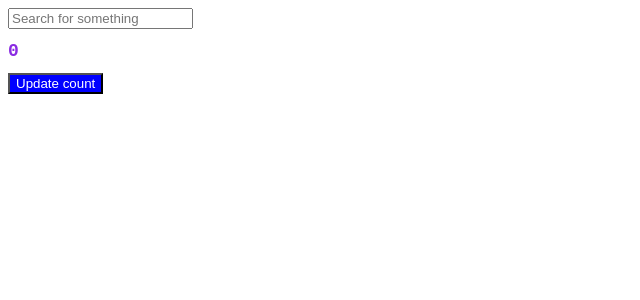
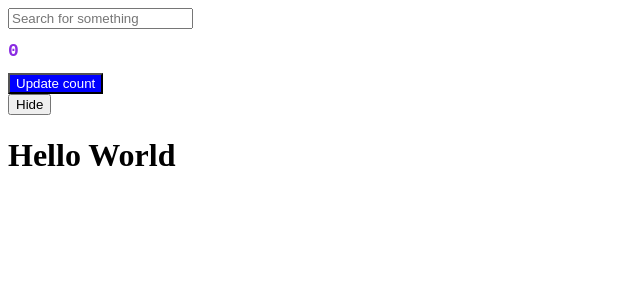
Before and after one commit to dongju93/movie-app-2024, a React (Create React App) app: page / in a window 1280 px wide. Shown: the top 300 px of the page, without its empty margins (0-640 px from the left). Built offline with nearby package versions, Linux system fonts and the light colour scheme.

Commit message:
#6.4 Cleanup

```diff
--- a/src/App.js
+++ b/src/App.js
@@ -3,13 +3,26 @@ import Button from "./Button";
 import styles from "./App.module.css";
 import { useState, useEffect } from "react";
 
+function Hello() {
+    useEffect(() => {
+        // 컴포넌트가 생성될 때 한 번만 실행, 왜냐하면 두번째 인자가 빈 배열이기 때문
+        console.log("Created Hello component");
+        // return 뒤 Function은 컴포넌트가 사라질 때(Destroy) 실행
+        return () => {
+            console.log("Destroyed Hello component");
+        };
+    }, []);
+    return <h1>Hello World</h1>;
+}
+
 function App() {
     const [count, setCount] = useState(0);
+    const [showing, setShowing] = useState(true);
+    const [keyword, setKeyword] = useState("");
+
     const updateCount = () => {
         setCount((prev) => prev + 1);
     };
-    const [keyword, setKeyword] = useState("");
-    console.log("I run all the time");
     const iRunOnlyOnce = () => {
         console.log("Call API");
     };
@@ -17,6 +30,10 @@ function App() {
     const searchKeyword = (e) => {
         setKeyword(e.target.value);
     };
+    const handleComponent = () => {
+        setShowing(!showing);
+    };
+
     // useEffect 를 사용하여 할당된 함수(console.log)를 한 번만 실행, 두 번째 인자가 빈 배열 일때
     // 두 번째 인자로 값을 넣어주면 해당 값이 변경될 때마다 해당 함수 실행
     useEffect(() => {
@@ -29,6 +46,9 @@ function App() {
         }
     }, [keyword]);
     useEffect(iRunOnlyOnce, []);
+
+    console.log("I run all the time");
+
     return (
         <div>
             <input
@@ -38,6 +58,11 @@ function App() {
             />
             <h1 className={styles.title}>{count}</h1>
             <Button text={"Update count"} cntFunc={updateCount} />
+            <br />
+            <button onClick={handleComponent}>
+                {showing ? "Hide" : "Show"}
+            </button>
+            {showing ? <Hello /> : null}
         </div>
     );
 }
```
